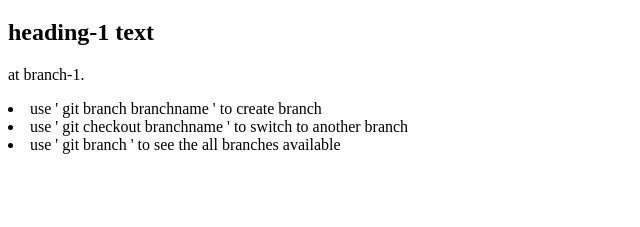
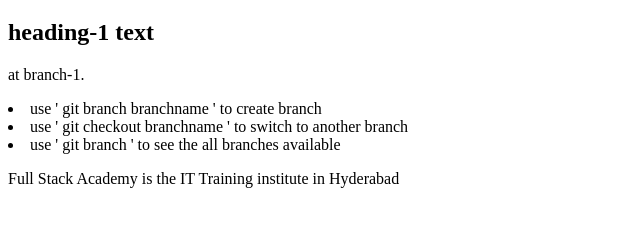
Before and after one commit to SkYousuf/HTML, a plain HTML site: page index.html in a window 1280 px wide. Shown: the part 61-288 px from the top of the page, without its empty margins (0-640 px from the left). Drawn offline with Linux system fonts and the light colour scheme.

Commit message:
added About FSA in branch-1

```diff
--- a/index.html
+++ b/index.html
@@ -12,8 +12,8 @@
         <li>use ' git branch branchname ' to create branch</li>
         <li>use ' git checkout branchname ' to switch to another branch</li>
         <li>use ' git branch ' to see the all branches available</li>
-
     </p>
+    <p>Full Stack Academy is the IT Training institute in Hyderabad</p>
 
 </body>
 </html>
```
